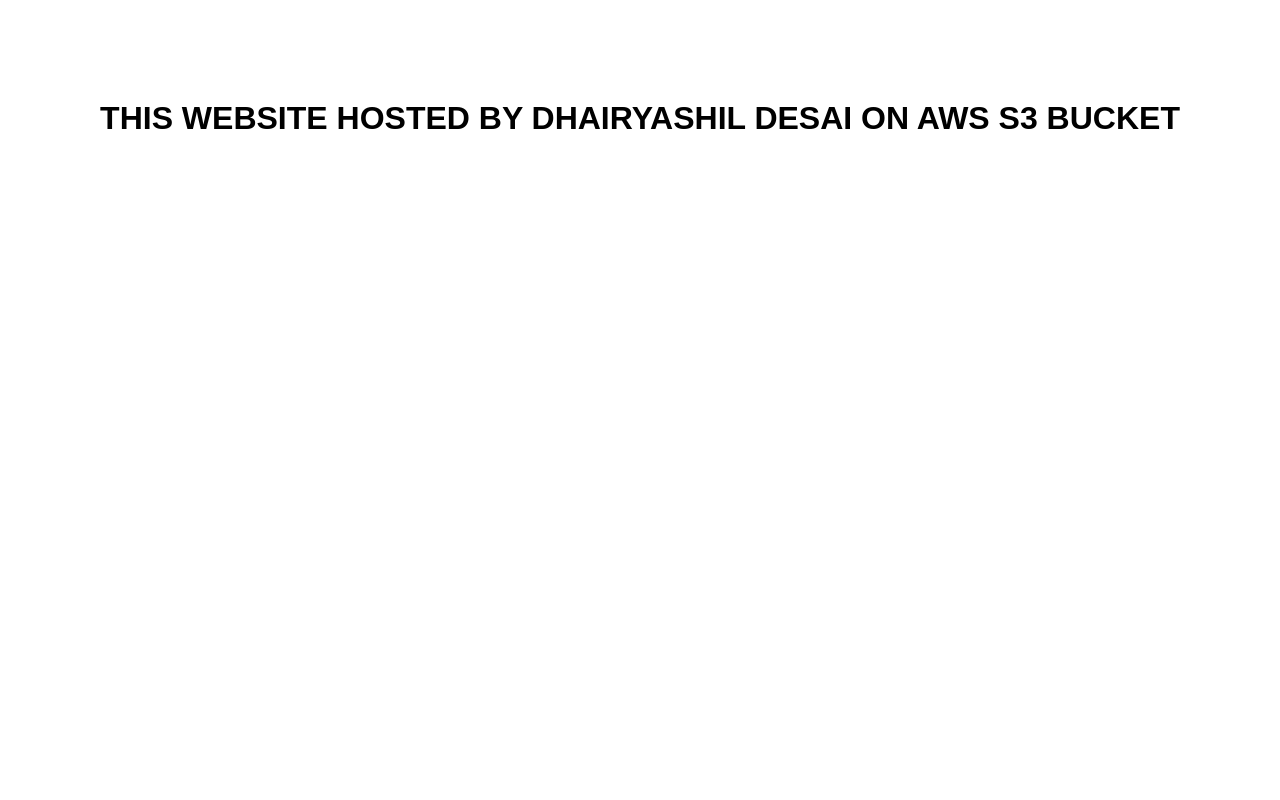
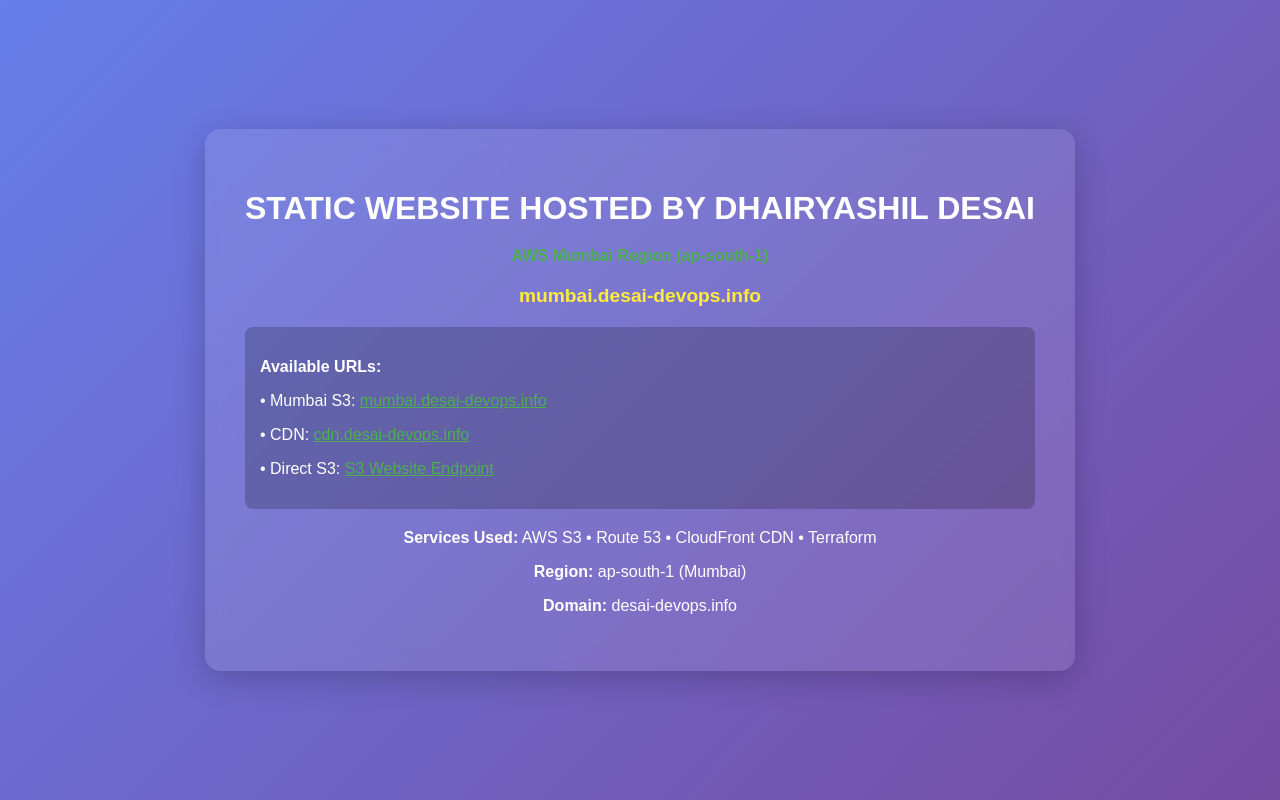
Before and after one commit to dhairyashild/s3-website-hosting, a plain HTML site: page index.html in a window 1280 px wide. Drawn offline with Linux system fonts and the light colour scheme.

Commit message:
Deploy S3 static website in Mumbai region with CloudFront CDN
- AWS Mumbai region (ap-south-1) resources
- S3 static website hosting with custom domain
- CloudFront CDN for global performance
- Route 53 DNS configuration for multiple subdomains
- Complete Terraform infrastructure as code

URLs:
- Mumbai S3: http://mumbai.desai-devops.info
- CDN: https://cdn.desai-devops.info
- S3 Endpoint: http://s3web-ap-south-1.desai-devops.info.s3-website-ap-south-1.amazonaws.com

Services: AWS S3 • Route 53 • CloudFront • Terraform

```diff
--- a/index.html
+++ b/index.html
@@ -2,9 +2,69 @@
 <html lang="en">
 <head>
     <meta charset="UTF-8">
-    <title>THIS WEBSITE HOSTED BY DHAIRYASHIL DESAI ON AWS S3 BUCKET</title>
+    <meta name="viewport" content="width=device-width, initial-scale=1.0">
+    <title>STATIC WEBSITE - Mumbai Region | desai-devops.info</title>
+    <style>
+        body {
+            font-family: Arial, sans-serif;
+            background: linear-gradient(135deg, #667eea 0%, #764ba2 100%);
+            margin: 0;
+            padding: 0;
+            min-height: 100vh;
+            display: flex;
+            justify-content: center;
+            align-items: center;
+            color: white;
+            text-align: center;
+        }
+        .container {
+            background: rgba(255, 255, 255, 0.1);
+            padding: 40px;
+            border-radius: 15px;
+            backdrop-filter: blur(10px);
+            box-shadow: 0 8px 32px rgba(0, 0, 0, 0.2);
+            max-width: 800px;
+        }
+        h1 {
+            font-size: 2em;
+            margin-bottom: 20px;
+        }
+        .domain {
+            color: #ffeb3b;
+            font-weight: bold;
+            font-size: 1.2em;
+            margin: 20px 0;
+        }
+        .region {
+            color: #4caf50;
+            font-weight: bold;
+            margin: 10px 0;
+        }
+        .urls {
+            text-align: left;
+            background: rgba(0, 0, 0, 0.2);
+            padding: 15px;
+            border-radius: 8px;
+            margin: 20px 0;
+        }
+    </style>
 </head>
-<body style="background:#fff; color:#000; font-family:sans-serif; text-align:center; margin-top:100px;">
-    <h1>THIS WEBSITE HOSTED BY DHAIRYASHIL DESAI ON AWS S3 BUCKET</h1>
+<body>
+    <div class="container">
+        <h1>STATIC WEBSITE HOSTED BY DHAIRYASHIL DESAI</h1>
+        <div class="region">AWS Mumbai Region (ap-south-1)</div>
+        <div class="domain">mumbai.desai-devops.info</div>
+
+        <div class="urls">
+            <p><strong>Available URLs:</strong></p>
+            <p>• Mumbai S3: <a href="http://mumbai.desai-devops.info" style="color: #4caf50;">mumbai.desai-devops.info</a></p>
+            <p>• CDN: <a href="https://cdn.desai-devops.info" style="color: #4caf50;">cdn.desai-devops.info</a></p>
+            <p>• Direct S3: <a href="http://s3web-ap-south-1.desai-devops.info.s3-website-ap-south-1.amazonaws.com" style="color: #4caf50;">S3 Website Endpoint</a></p>
+        </div>
+
+        <p><strong>Services Used:</strong> AWS S3 • Route 53 • CloudFront CDN • Terraform</p>
+        <p><strong>Region:</strong> ap-south-1 (Mumbai)</p>
+        <p><strong>Domain:</strong> desai-devops.info</p>
+    </div>
 </body>
 </html>
```
Also changed, not shown: error.html (added, +53 -0 lines), 4 other files.
